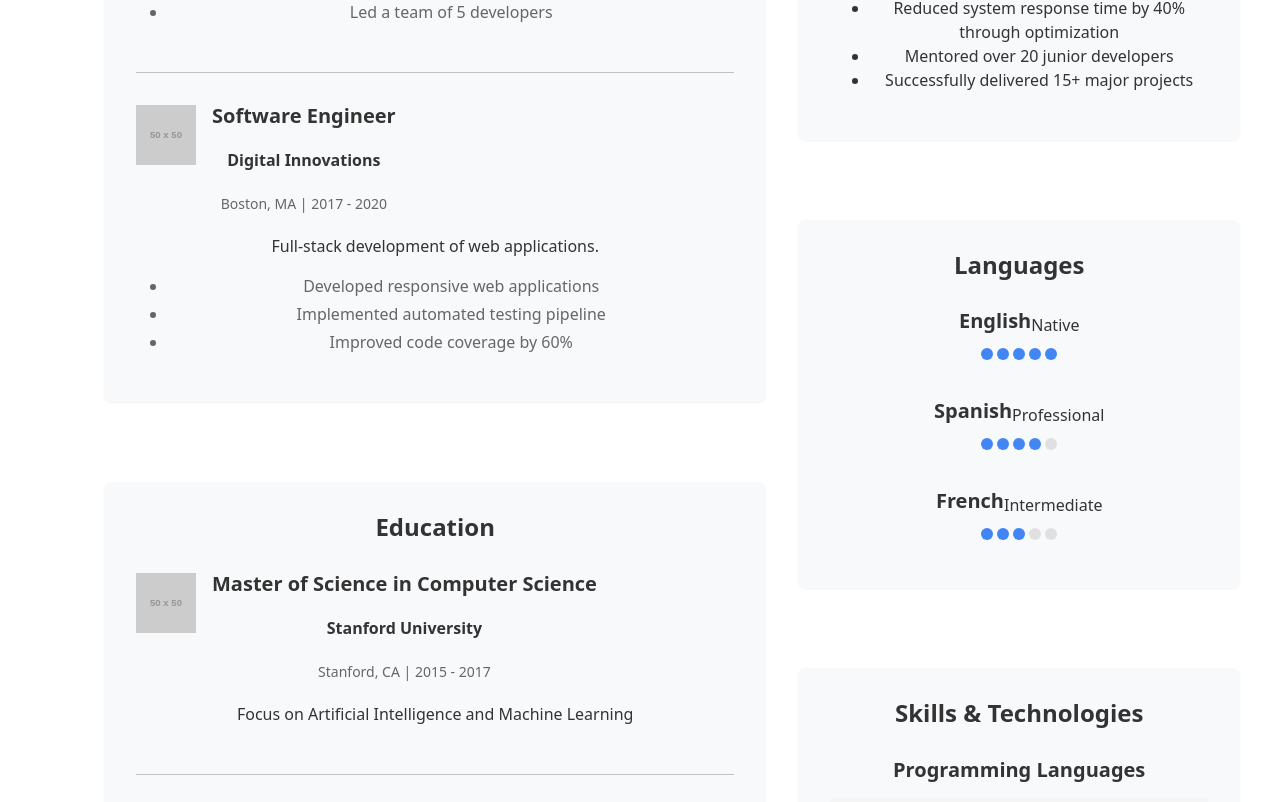
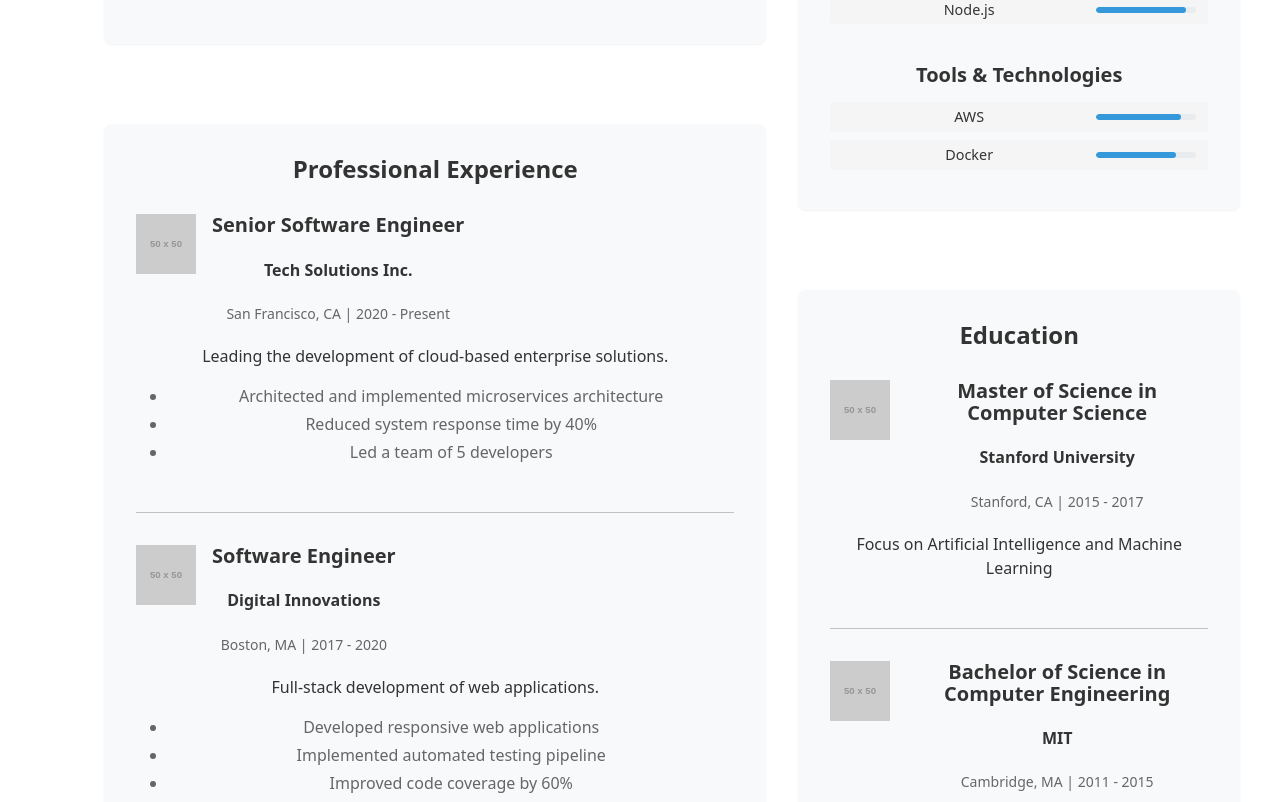
Before and after one commit to ku01/profipage, a React (Vite) app: page / in a window 1280 px wide. Shown: the part 778-1580 px from the top of the page. Built offline with nearby package versions, Linux system fonts and the light colour scheme.

Commit message:
Remove languages

```diff
--- a/src/App.css
+++ b/src/App.css
@@ -224,25 +224,6 @@ section h3 {
   border-radius: 9999px;
 }
 
-/* Languages Section */
-.languages-list {
-  display: grid;
-  grid-template-columns: repeat(auto-fit, minmax(200px, 1fr));
-  gap: 1.5rem;
-}
-
-.language-item {
-  display: flex;
-  flex-direction: column;
-  gap: 0.5rem;
-}
-
-.language-info {
-  display: flex;
-  justify-content: space-between;
-  align-items: center;
-}
-
 .proficiency-dots {
   display: flex;
   gap: 0.25rem;
@@ -294,8 +275,7 @@ section h3 {
   }
 
   /* Grid layouts */
-  .skills-content,
-  .languages-list {
+  .skills-content {
     grid-template-columns: 1fr;
   }
 }
@@ -427,29 +407,6 @@ section h3 {
   border-radius: 8px;
   padding: 1.5rem;
   box-shadow: 0 2px 4px rgba(0, 0, 0, 0.1);
-}
-
-/* Languages section */
-.languages-section {
-  background: #ffffff;
-  border-radius: 8px;
-  padding: 1.5rem;
-  box-shadow: 0 2px 4px rgba(0, 0, 0, 0.1);
-}
-
-.language-item {
-  display: flex;
-  justify-content: space-between;
-  align-items: center;
-  margin-bottom: 1rem;
-}
-
-.language-name {
-  font-weight: 500;
-}
-
-.language-level {
-  color: #666666;
 }
 
 .proficiency-dots {
--- a/src/App.tsx
+++ b/src/App.tsx
@@ -15,15 +15,13 @@ function App() {
           summary,
           experience,
           education,
-          skills,
-          languages
+          skills
         ] = await Promise.all([
           fetch('/data/personal-info.json').then(res => res.json()),
           fetch('/data/summary.json').then(res => res.json()),
           fetch('/data/experience.json').then(res => res.json()),
           fetch('/data/education.json').then(res => res.json()),
-          fetch('/data/skills.json').then(res => res.json()),
-          fetch('/data/languages.json').then(res => res.json())
+          fetch('/data/skills.json').then(res => res.json())
         ])
 
         setData({
@@ -33,8 +31,7 @@ function App() {
           experiences: experience,
           education,
           skills: skills.items,
-          skillCategories: skills.categories,
-          languages
+          skillCategories: skills.categories
         })
       } catch (err) {
         setError('Failed to load profile data')
--- a/src/components/Languages.tsx
+++ /dev/null
@@ -1,39 +0,0 @@
-import React from 'react';
-
-interface Language {
-  name: string;
-  proficiency: string;
-  level: number; // 1-5 for visualization
-}
-
-interface LanguagesProps {
-  languages: Language[];
-}
-
-const Languages: React.FC<LanguagesProps> = ({ languages }) => {
-  return (
-    <section className="languages">
-      <h2>Languages</h2>
-      <div className="languages-list">
-        {languages.map((language, index) => (
-          <div key={index} className="language-item">
-            <div className="language-info">
-              <h3>{language.name}</h3>
-              <span className="proficiency-label">{language.proficiency}</span>
-            </div>
-            <div className="proficiency-dots">
-              {[...Array(5)].map((_, i) => (
-                <span
-                  key={i}
-                  className={`dot ${i < language.level ? 'filled' : ''}`}
-                />
-              ))}
-            </div>
-          </div>
-        ))}
-      </div>
-    </section>
-  );
-};
-
-export default Languages;
--- a/src/components/Layout.tsx
+++ b/src/components/Layout.tsx
@@ -4,7 +4,6 @@ import ProfessionalSummary from './ProfessionalSummary';
 import Experience from './Experience';
 import Education from './Education';
 import Skills from './Skills';
-import Languages from './Languages';
 import PrintButton from './PrintButton';
 
 interface LayoutProps {
@@ -16,7 +15,6 @@ interface LayoutProps {
     education: any[];
     skills: any[];
     skillCategories: string[];
-    languages: any[];
   };
 }
 
@@ -31,24 +29,23 @@ const Layout: React.FC<LayoutProps> = ({ data }) => {
       </div>
       <div className="content-grid">
         <div className="left-column">
-          <div data-testid="experience-section">
-            <Experience experiences={data.experiences} />
-          </div>
-          <div data-testid="education-section">
-            <Education education={data.education} />
-          </div>
-        </div>
-        <div className="right-column">
           <ProfessionalSummary
             summary={data.summary}
             highlights={data.highlights}
           />
-          <Languages languages={data.languages} />
+          <div data-testid="experience-section">
+            <Experience experiences={data.experiences} />
+          </div>
+        </div>
+        <div className="right-column">
           <div data-testid="skills-section">
             <Skills
               skills={data.skills}
               categories={data.skillCategories}
             />
+          </div>
+          <div data-testid="education-section">
+            <Education education={data.education} />
           </div>
         </div>
       </div>
```
Also changed, not shown: 1 other file (tests, documents, lock files or other folders).
